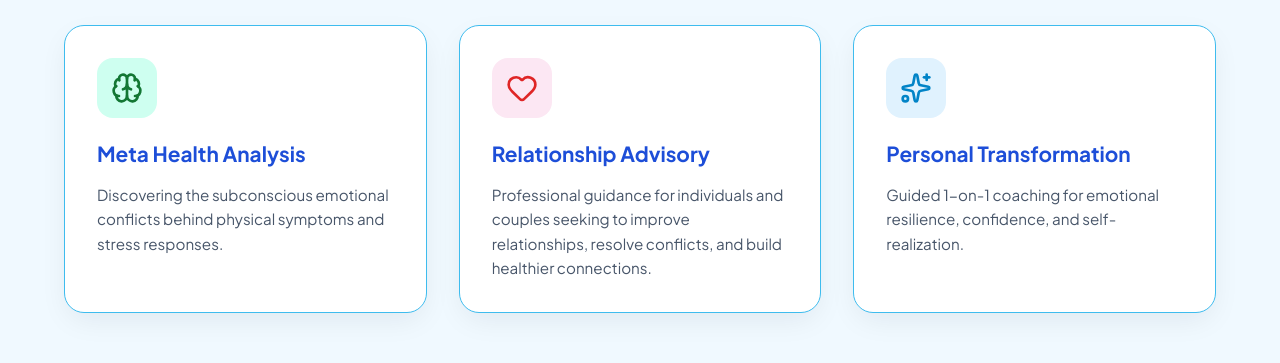
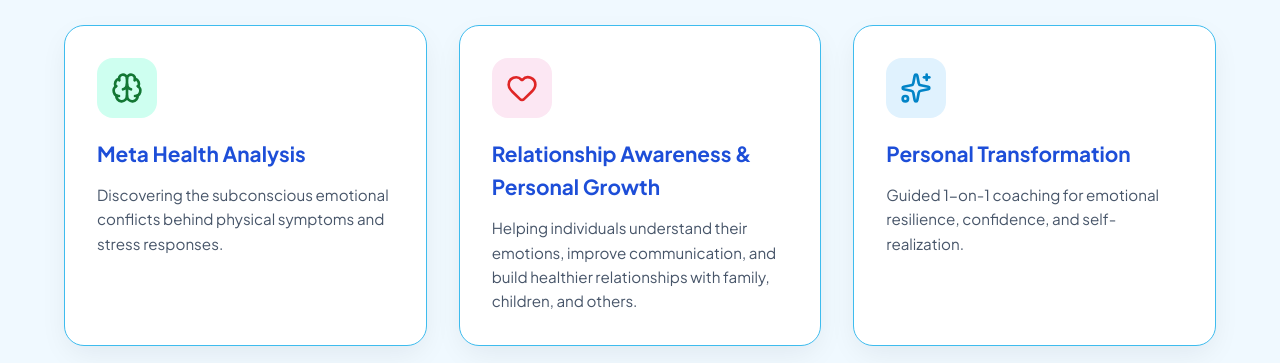
Before and after one commit to fiqyy/DrEmanElTobgy, a React (Create React App) app: page / in a window 1280 px wide. Shown: the part 2860-3223 px from the top of the page. Built offline with nearby package versions, Linux system fonts and the light colour scheme.

Commit message:
updates requested from mohamed

```diff
--- a/src/App.js
+++ b/src/App.js
@@ -851,10 +851,10 @@ function App() {
               <div style={{ background: '#fce7f3', width: '60px', height: '60px', borderRadius: '16px', display: 'flex', alignItems: 'center', justifyContent: 'center', marginBottom: '1.2rem' }}>
                 <Heart color="#df2626ff" size={32} />
               </div>
-              <h3 style={{ fontSize: '1.3rem', fontWeight: 700, marginBottom: '0.8rem', color: '#0f172a' }}>Relationship Advisory</h3>
+              <h3 style={{ fontSize: '1.3rem', fontWeight: 700, marginBottom: '0.8rem', color: '#0f172a' }}>Relationship Awareness & Personal Growth
+              </h3>
               <p style={{ color: '#475569', fontSize: '0.95rem' }}>
-                Professional guidance for individuals and couples seeking to improve relationships, resolve conflicts, and build healthier connections.
-              </p>
+                Helping individuals understand their emotions, improve communication, and build healthier relationships with family, children, and others.              </p>
             </div>
 
             <div className="glass-card" style={{ padding: '2rem' }}>
```
